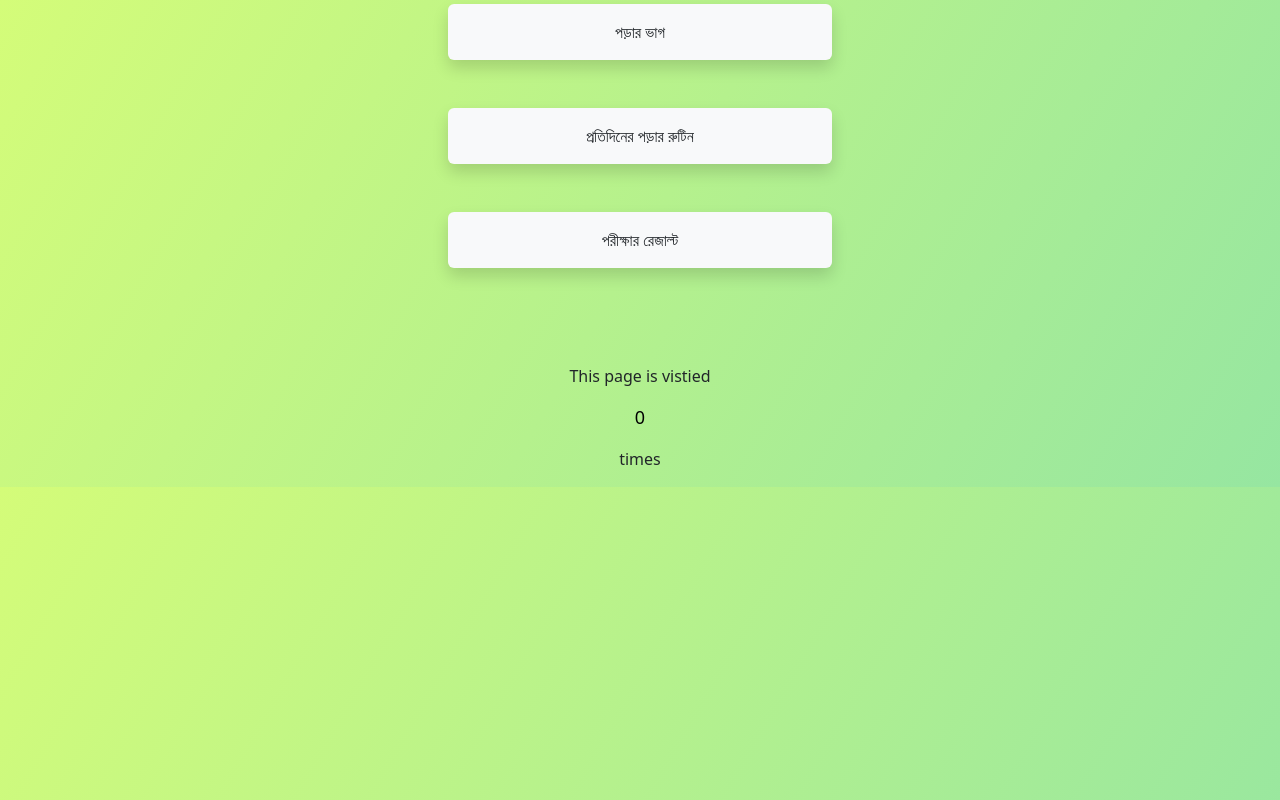
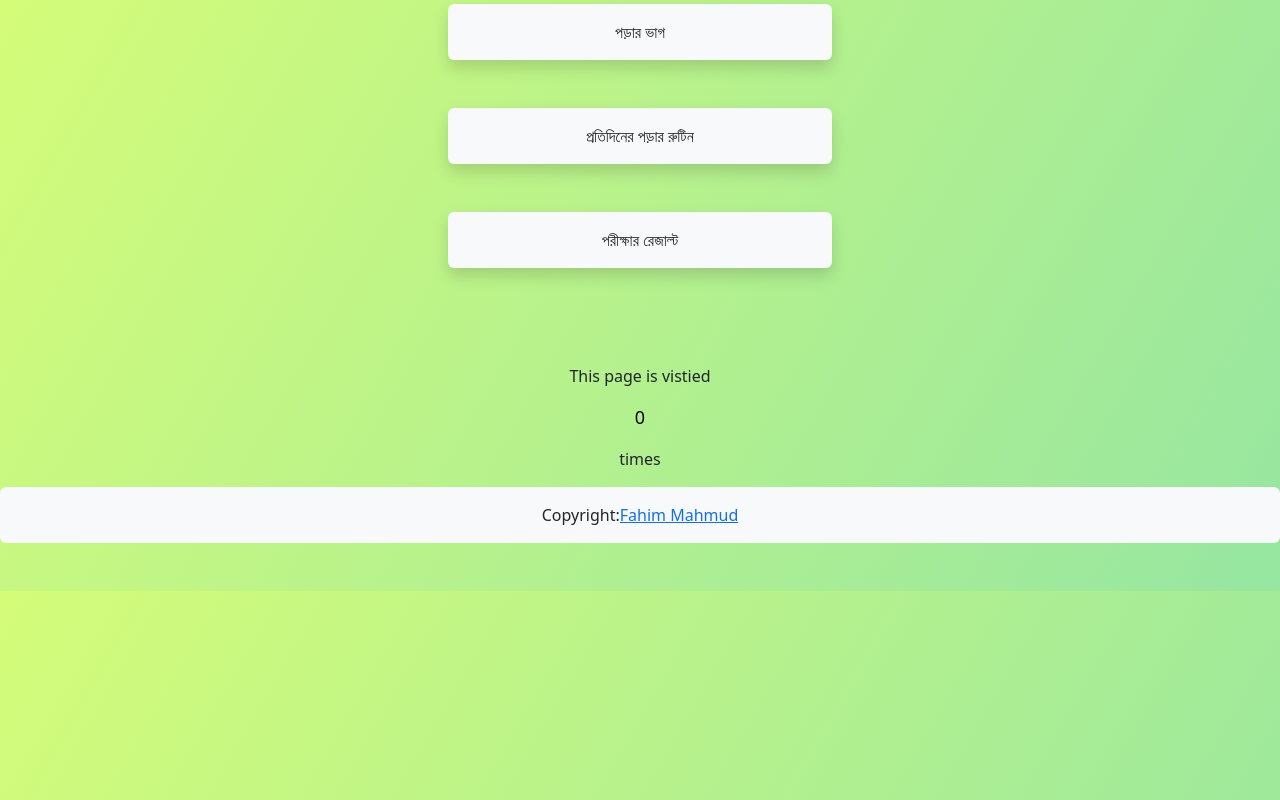
Before and after one commit to fahimmahmud618/fahimmahmud618.github.io, a plain HTML site: page ExamBatch23/index.html in a window 1280 px wide. Drawn offline with nearby package versions, Linux system fonts and the light colour scheme; no server answers.

Commit message:
Update index.html

```diff
--- a/ExamBatch23/index.html
+++ b/ExamBatch23/index.html
@@ -46,6 +46,12 @@
         </div>
     </center>
 
+    <center>
+        <footer>
+            <p class="p-3 mb-5 bg-body-tertiary rounded">Copyright:<a href="https://fahimmahmud618.github.io/">Fahim
+                    Mahmud</a> </p>
+        </footer>
+    </center>
     <script>
         const count = document.getElementById('count');
 
```
